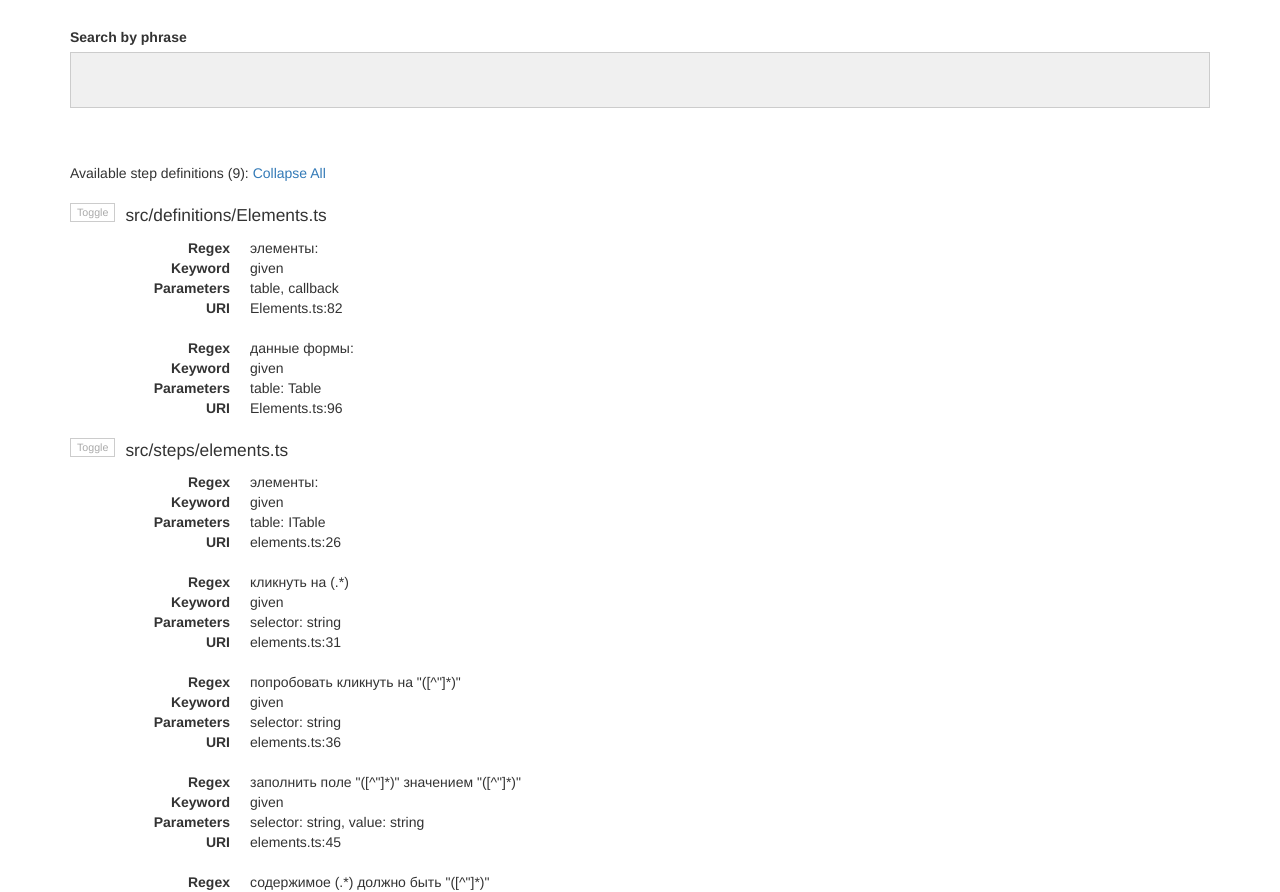
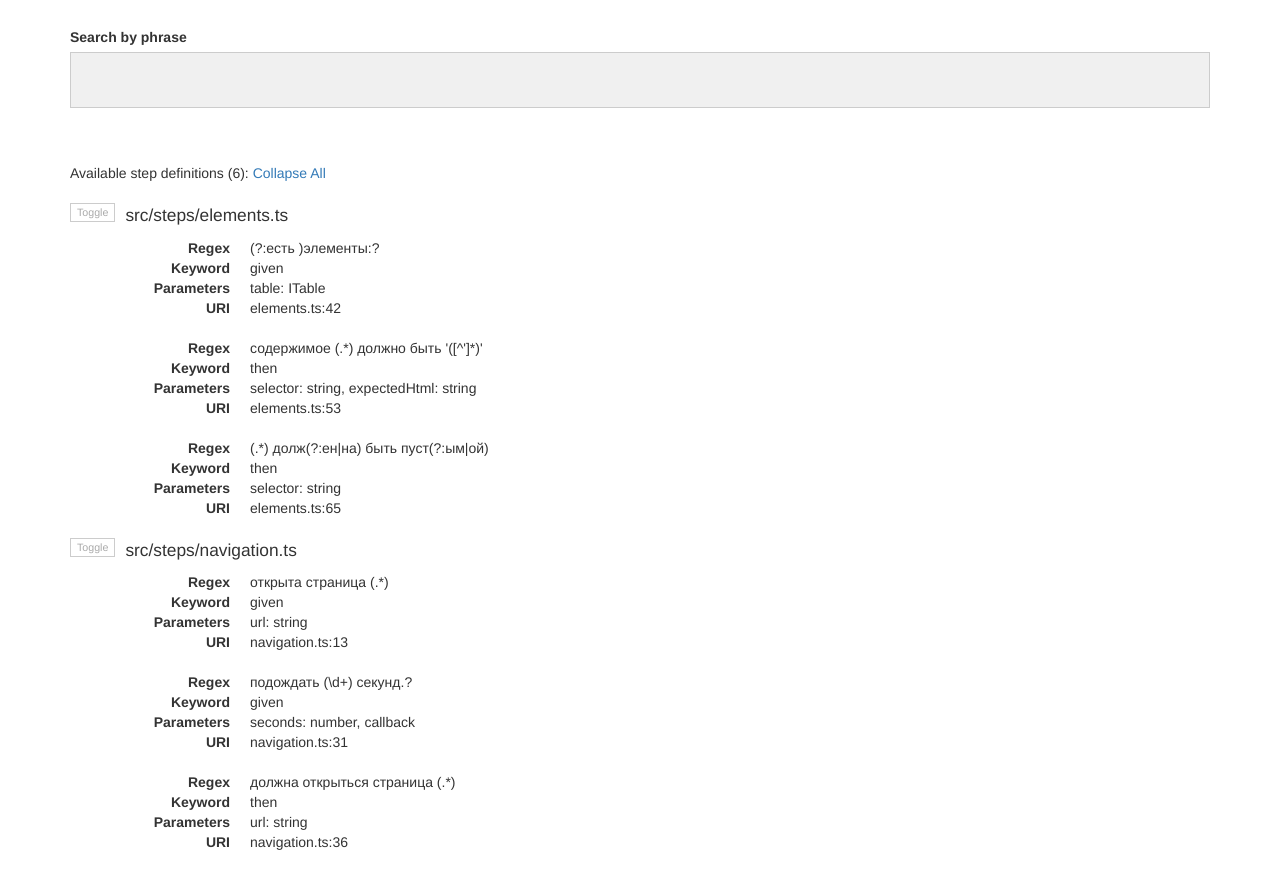
Before and after one commit to kerbyfc/cucumber-tsflow-suite, a website: page steps.html in a window 1280 px wide. Shown: the part 63-955 px from the top of the page. Drawn offline with nearby package versions, Linux system fonts and the light colour scheme.

Commit message:
update docs

```diff
--- a/steps.html
+++ b/steps.html
@@ -58,41 +58,9 @@
 
 
     <div class="controls">
-      Available step definitions (9):
+      Available step definitions (6):
       <a href="javascript:toggleAll('collapse')" id="toggleAll"> Collapse All </a>
     </div>
-
-      <div class="file-block">
-        <input type="button" class="fileToggleButton" onClick="toggleDefinitions(this)" value="Toggle">
-        <p class="filename-header">
-          src/definitions/Elements.ts
-        </p>
-        <div class="definitions">
-
-        <dl class="dl-horizontal step-definition" regex="%D1%8D%D0%BB%D0%B5%D0%BC%D0%B5%D0%BD%D1%82%D1%8B%3A">
-          <dt>Regex</dt>
-          <dd>элементы:</dd>
-          <dt>Keyword</dt>
-          <dd>given</dd>
-          <dt>Parameters</dt>
-          <dd>table, callback</dd>
-          <dt>URI</dt>
-          <dd>Elements.ts:82</dd>
-        </dl>
-
-        <dl class="dl-horizontal step-definition" regex="%D0%B4%D0%B0%D0%BD%D0%BD%D1%8B%D0%B5%20%D1%84%D0%BE%D1%80%D0%BC%D1%8B%3A">
-          <dt>Regex</dt>
-          <dd>данные формы:</dd>
-          <dt>Keyword</dt>
-          <dd>given</dd>
-          <dt>Parameters</dt>
-          <dd>table: Table</dd>
-          <dt>URI</dt>
-          <dd>Elements.ts:96</dd>
-        </dl>
-
-        </div>
-      </div>
 
       <div class="file-block">
         <input type="button" class="fileToggleButton" onClick="toggleDefinitions(this)" value="Toggle">
@@ -101,59 +69,37 @@
         </p>
         <div class="definitions">
 
-        <dl class="dl-horizontal step-definition" regex="%D1%8D%D0%BB%D0%B5%D0%BC%D0%B5%D0%BD%D1%82%D1%8B%3A">
+        <dl class="dl-horizontal step-definition" regex="(%3F%3A%D0%B5%D1%81%D1%82%D1%8C%20)%D1%8D%D0%BB%D0%B5%D0%BC%D0%B5%D0%BD%D1%82%D1%8B%3A%3F">
           <dt>Regex</dt>
-          <dd>элементы:</dd>
+          <dd>(?:есть )элементы:?</dd>
           <dt>Keyword</dt>
           <dd>given</dd>
           <dt>Parameters</dt>
           <dd>table: ITable</dd>
           <dt>URI</dt>
-          <dd>elements.ts:26</dd>
+          <dd>elements.ts:42</dd>
         </dl>
 
-        <dl class="dl-horizontal step-definition" regex="%D0%BA%D0%BB%D0%B8%D0%BA%D0%BD%D1%83%D1%82%D1%8C%20%D0%BD%D0%B0%20(.*)">
+        <dl class="dl-horizontal step-definition" regex="%D1%81%D0%BE%D0%B4%D0%B5%D1%80%D0%B6%D0%B8%D0%BC%D0%BE%D0%B5%20(.*)%20%D0%B4%D0%BE%D0%BB%D0%B6%D0%BD%D0%BE%20%D0%B1%D1%8B%D1%82%D1%8C%20'(%5B%5E'%5D*)'">
           <dt>Regex</dt>
-          <dd>кликнуть на (.*)</dd>
+          <dd>содержимое (.*) должно быть '([^']*)'</dd>
           <dt>Keyword</dt>
-          <dd>given</dd>
+          <dd>then</dd>
+          <dt>Parameters</dt>
+          <dd>selector: string, expectedHtml: string</dd>
+          <dt>URI</dt>
+          <dd>elements.ts:53</dd>
+        </dl>
+
+        <dl class="dl-horizontal step-definition" regex="(.*)%20%D0%B4%D0%BE%D0%BB%D0%B6(%3F%3A%D0%B5%D0%BD%7C%D0%BD%D0%B0)%20%D0%B1%D1%8B%D1%82%D1%8C%20%D0%BF%D1%83%D1%81%D1%82(%3F%3A%D1%8B%D0%BC%7C%D0%BE%D0%B9)">
+          <dt>Regex</dt>
+          <dd>(.*) долж(?:ен|на) быть пуст(?:ым|ой)</dd>
+          <dt>Keyword</dt>
+          <dd>then</dd>
           <dt>Parameters</dt>
           <dd>selector: string</dd>
           <dt>URI</dt>
-          <dd>elements.ts:31</dd>
-        </dl>
-
-        <dl class="dl-horizontal step-definition" regex="%D0%BF%D0%BE%D0%BF%D1%80%D0%BE%D0%B1%D0%BE%D0%B2%D0%B0%D1%82%D1%8C%20%D0%BA%D0%BB%D0%B8%D0%BA%D0%BD%D1%83%D1%82%D1%8C%20%D0%BD%D0%B0%20%22(%5B%5E%22%5D*)%22">
-          <dt>Regex</dt>
-          <dd>попробовать кликнуть на "([^"]*)"</dd>
-          <dt>Keyword</dt>
-          <dd>given</dd>
-          <dt>Parameters</dt>
-          <dd>selector: string</dd>
-          <dt>URI</dt>
-          <dd>elements.ts:36</dd>
-        </dl>
-
-        <dl class="dl-horizontal step-definition" regex="%D0%B7%D0%B0%D0%BF%D0%BE%D0%BB%D0%BD%D0%B8%D1%82%D1%8C%20%D0%BF%D0%BE%D0%BB%D0%B5%20%22(%5B%5E%22%5D*)%22%20%D0%B7%D0%BD%D0%B0%D1%87%D0%B5%D0%BD%D0%B8%D0%B5%D0%BC%20%22(%5B%5E%22%5D*)%22">
-          <dt>Regex</dt>
-          <dd>заполнить поле "([^"]*)" значением "([^"]*)"</dd>
-          <dt>Keyword</dt>
-          <dd>given</dd>
-          <dt>Parameters</dt>
-          <dd>selector: string, value: string</dd>
-          <dt>URI</dt>
-          <dd>elements.ts:45</dd>
-        </dl>
-
-        <dl class="dl-horizontal step-definition" regex="%D1%81%D0%BE%D0%B4%D0%B5%D1%80%D0%B6%D0%B8%D0%BC%D0%BE%D0%B5%20(.*)%20%D0%B4%D0%BE%D0%BB%D0%B6%D0%BD%D0%BE%20%D0%B1%D1%8B%D1%82%D1%8C%20%22(%5B%5E%22%5D*)%22">
-          <dt>Regex</dt>
-          <dd>содержимое (.*) должно быть "([^"]*)"</dd>
-          <dt>Keyword</dt>
-          <dd>given</dd>
-          <dt>Parameters</dt>
-          <dd>selector: string, expectedHtml: string</dd>
-          <dt>URI</dt>
-          <dd>elements.ts:54</dd>
+          <dd>elements.ts:65</dd>
         </dl>
 
         </div>
@@ -166,26 +112,37 @@
         </p>
         <div class="definitions">
 
-        <dl class="dl-horizontal step-definition" regex="%D0%B7%D0%B0%D0%B9%D1%82%D0%B8%20%D0%BD%D0%B0%20%D1%81%D1%82%D1%80%D0%B0%D0%BD%D0%B8%D1%86%D1%83%20%22(%5B%5E%22%5D*)%22">
+        <dl class="dl-horizontal step-definition" regex="%D0%BE%D1%82%D0%BA%D1%80%D1%8B%D1%82%D0%B0%20%D1%81%D1%82%D1%80%D0%B0%D0%BD%D0%B8%D1%86%D0%B0%20(.*)">
           <dt>Regex</dt>
-          <dd>зайти на страницу "([^"]*)"</dd>
+          <dd>открыта страница (.*)</dd>
           <dt>Keyword</dt>
           <dd>given</dd>
           <dt>Parameters</dt>
-          <dd>path: string</dd>
+          <dd>url: string</dd>
           <dt>URI</dt>
-          <dd>navigation.ts:11</dd>
+          <dd>navigation.ts:13</dd>
         </dl>
 
-        <dl class="dl-horizontal step-definition" regex="%D0%BF%D0%BE%D0%B4%D0%BE%D0%B6%D0%B4%D0%B0%D1%82%D1%8C%20(%5Cd%2B)%20%D1%81%D0%B5%D0%BA%D1%83%D0%BD%D0%B4%D1%8B%3F">
+        <dl class="dl-horizontal step-definition" regex="%D0%BF%D0%BE%D0%B4%D0%BE%D0%B6%D0%B4%D0%B0%D1%82%D1%8C%20(%5Cd%2B)%20%D1%81%D0%B5%D0%BA%D1%83%D0%BD%D0%B4.%3F">
           <dt>Regex</dt>
-          <dd>подождать (\d+) секунды?</dd>
+          <dd>подождать (\d+) секунд.?</dd>
           <dt>Keyword</dt>
           <dd>given</dd>
           <dt>Parameters</dt>
           <dd>seconds: number, callback</dd>
           <dt>URI</dt>
-          <dd>navigation.ts:19</dd>
+          <dd>navigation.ts:31</dd>
+        </dl>
+
+        <dl class="dl-horizontal step-definition" regex="%D0%B4%D0%BE%D0%BB%D0%B6%D0%BD%D0%B0%20%D0%BE%D1%82%D0%BA%D1%80%D1%8B%D1%82%D1%8C%D1%81%D1%8F%20%D1%81%D1%82%D1%80%D0%B0%D0%BD%D0%B8%D1%86%D0%B0%20(.*)">
+          <dt>Regex</dt>
+          <dd>должна открыться страница (.*)</dd>
+          <dt>Keyword</dt>
+          <dd>then</dd>
+          <dt>Parameters</dt>
+          <dd>url: string</dd>
+          <dt>URI</dt>
+          <dd>navigation.ts:36</dd>
         </dl>
 
         </div>
```
